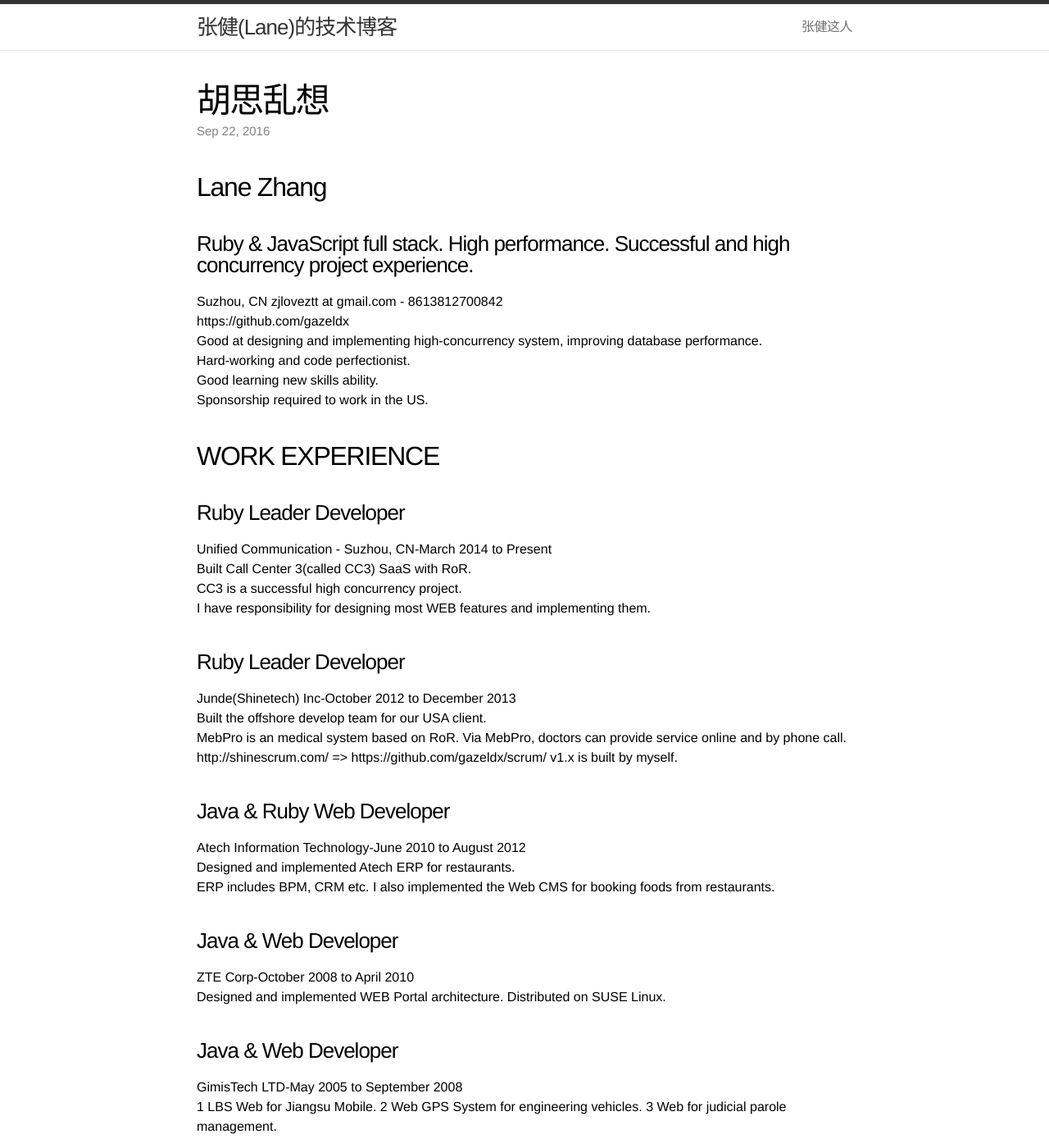
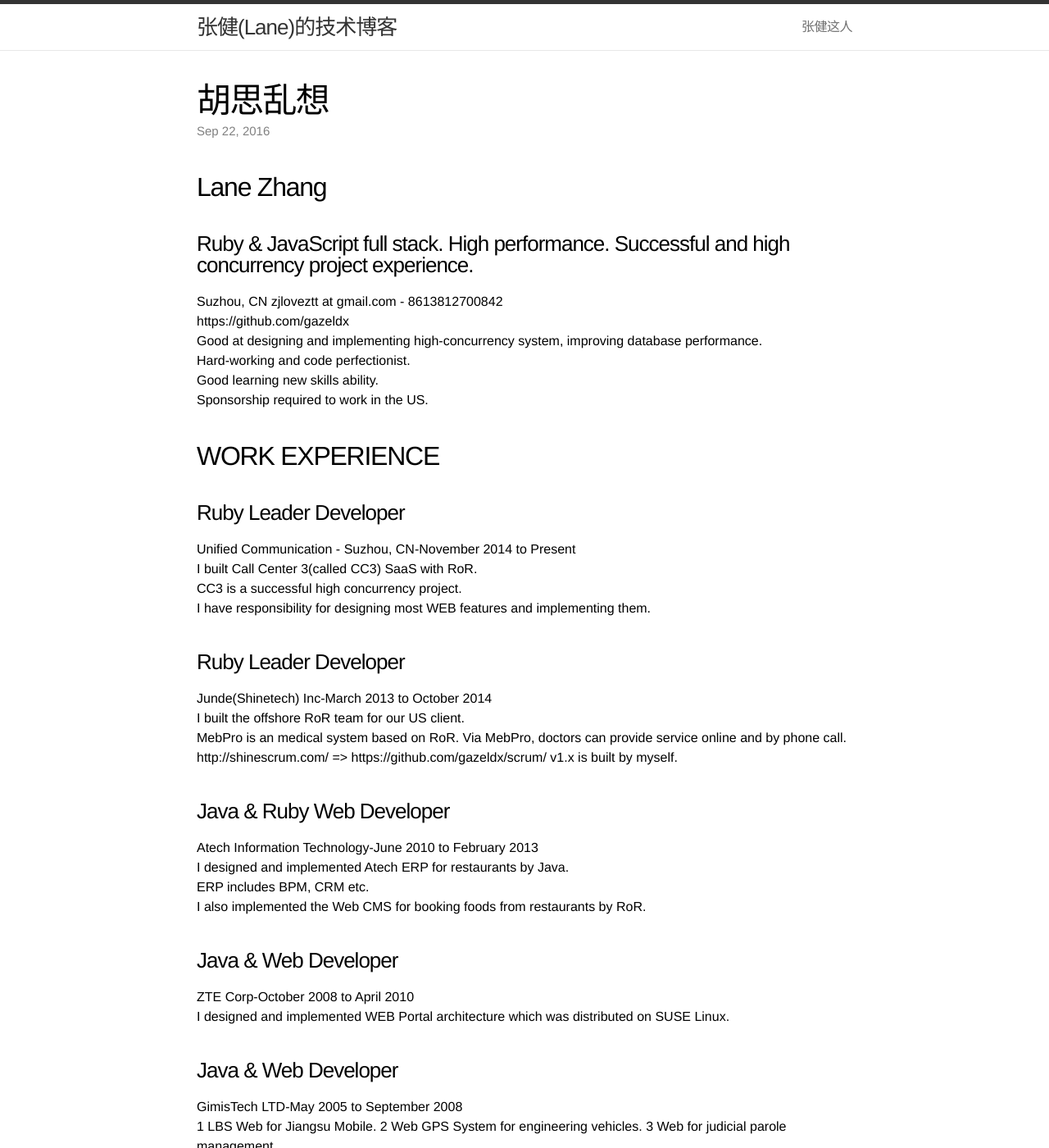
Before and after one commit to gazeldx/gazeldx.github.io, a Jekyll site: the page built from _posts/2016-01-21-胡思乱想.markdown, in a window 1280 px wide and 1400 px high. Shown: the whole window at 82% size. Built offline with Jekyll 4.4.1, drawn with Linux system fonts in a browser that asks for light colours.

Commit message:
update N 1

```diff
--- a/_posts/2016-01-21-胡思乱想.markdown
+++ b/_posts/2016-01-21-胡思乱想.markdown
@@ -20,28 +20,29 @@ Sponsorship required to work in the US.
 
 ### Ruby Leader Developer
 
-Unified Communication - Suzhou, CN-March 2014 to Present
-Built Call Center 3(called CC3) SaaS with RoR.
+Unified Communication - Suzhou, CN-November 2014 to Present
+I built Call Center 3(called CC3) SaaS with RoR.
 CC3 is a successful high concurrency project.
 I have responsibility for designing most WEB features and implementing them.
 
 ### Ruby Leader Developer
 
-Junde(Shinetech) Inc-October 2012 to December 2013
-Built the offshore develop team for our USA client.
+Junde(Shinetech) Inc-March 2013 to October 2014
+I built the offshore RoR team for our US client.
 MebPro is an medical system based on RoR. Via MebPro, doctors can provide service online and by phone call.
 http://shinescrum.com/ => https://github.com/gazeldx/scrum/ v1.x is built by myself.
 
 ### Java & Ruby Web Developer
 
-Atech Information Technology-June 2010 to August 2012
-Designed and implemented Atech ERP for restaurants.
-ERP includes BPM, CRM etc. I also implemented the Web CMS for booking foods from restaurants.
+Atech Information Technology-June 2010 to February 2013
+I designed and implemented Atech ERP for restaurants by Java.
+ERP includes BPM, CRM etc.
+I also implemented the Web CMS for booking foods from restaurants by RoR.
 
 ### Java & Web Developer
 
 ZTE Corp-October 2008 to April 2010
-Designed and implemented WEB Portal architecture. Distributed on SUSE Linux.
+I designed and implemented WEB Portal architecture which was distributed on SUSE Linux.
 
 ### Java & Web Developer
 
```
